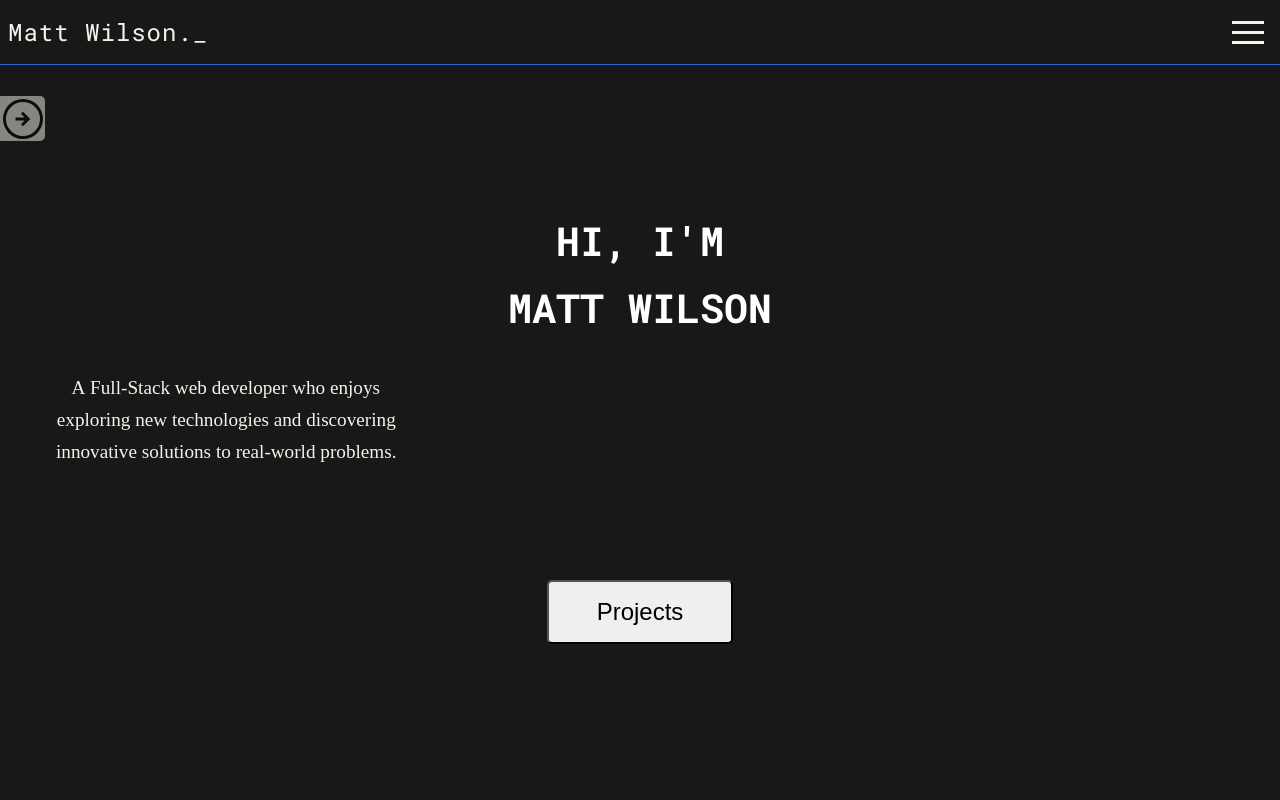
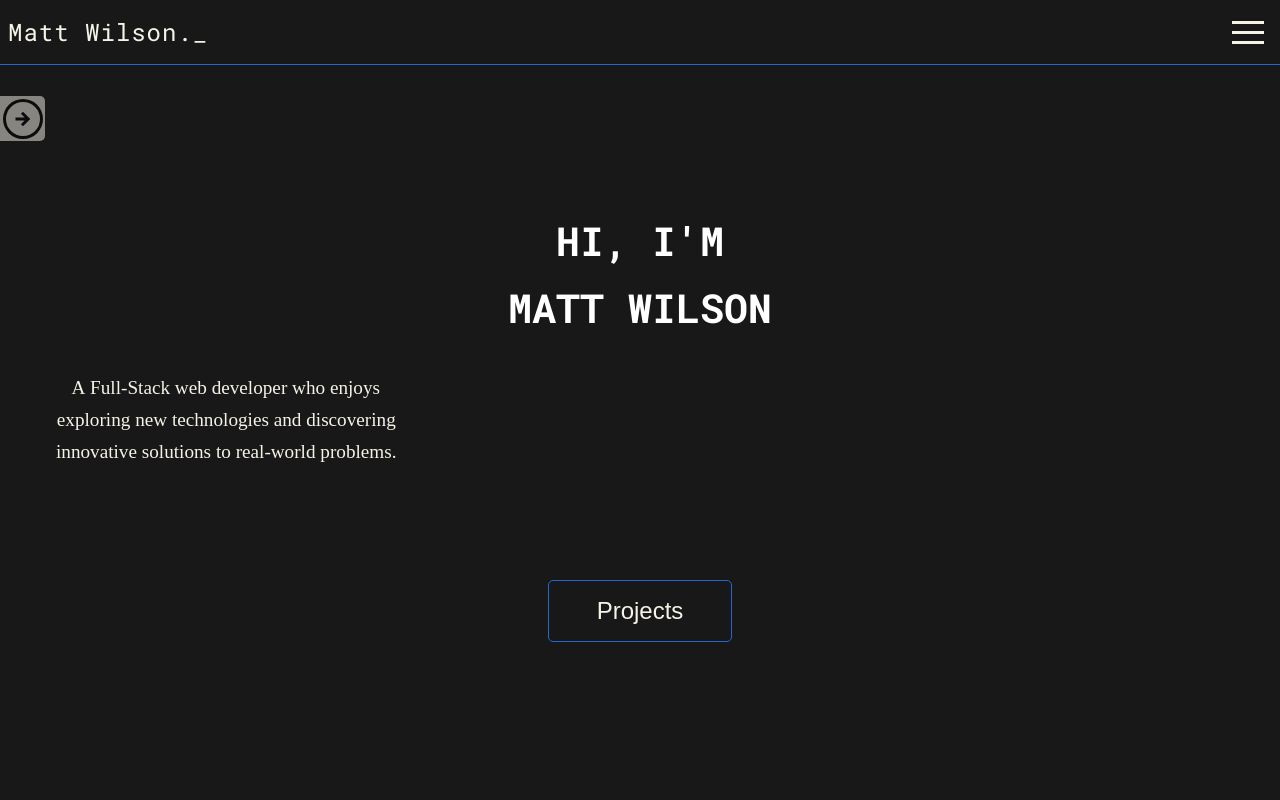
Before and after one commit to Mattwwilson34/portfolio, a Next.js app: page / in a window 1280 px wide. Shown: the top 800 px of the page. Built offline with nearby package versions, Linux system fonts and the light colour scheme.

Commit message:
style(button): added hover effect and outline

```diff
--- a/components/button/button.module.scss
+++ b/components/button/button.module.scss
@@ -1,4 +1,4 @@
-@import 'variables';
+@import "variables";
 
 .button {
   display: block;
@@ -6,4 +6,14 @@
   margin: 0 auto;
   padding: $spacer $spacer * 3;
   border-radius: $br;
+  background-color: transparent;
+  color: $secondary-clr;
+  border: 1px solid $accent-clr;
+  transition: all 0.3s ease-in-out;
+
+  &:hover {
+    transform: translateY(-2px);
+    color: $accent-clr;
+    cursor: pointer;
+  }
 }
```
